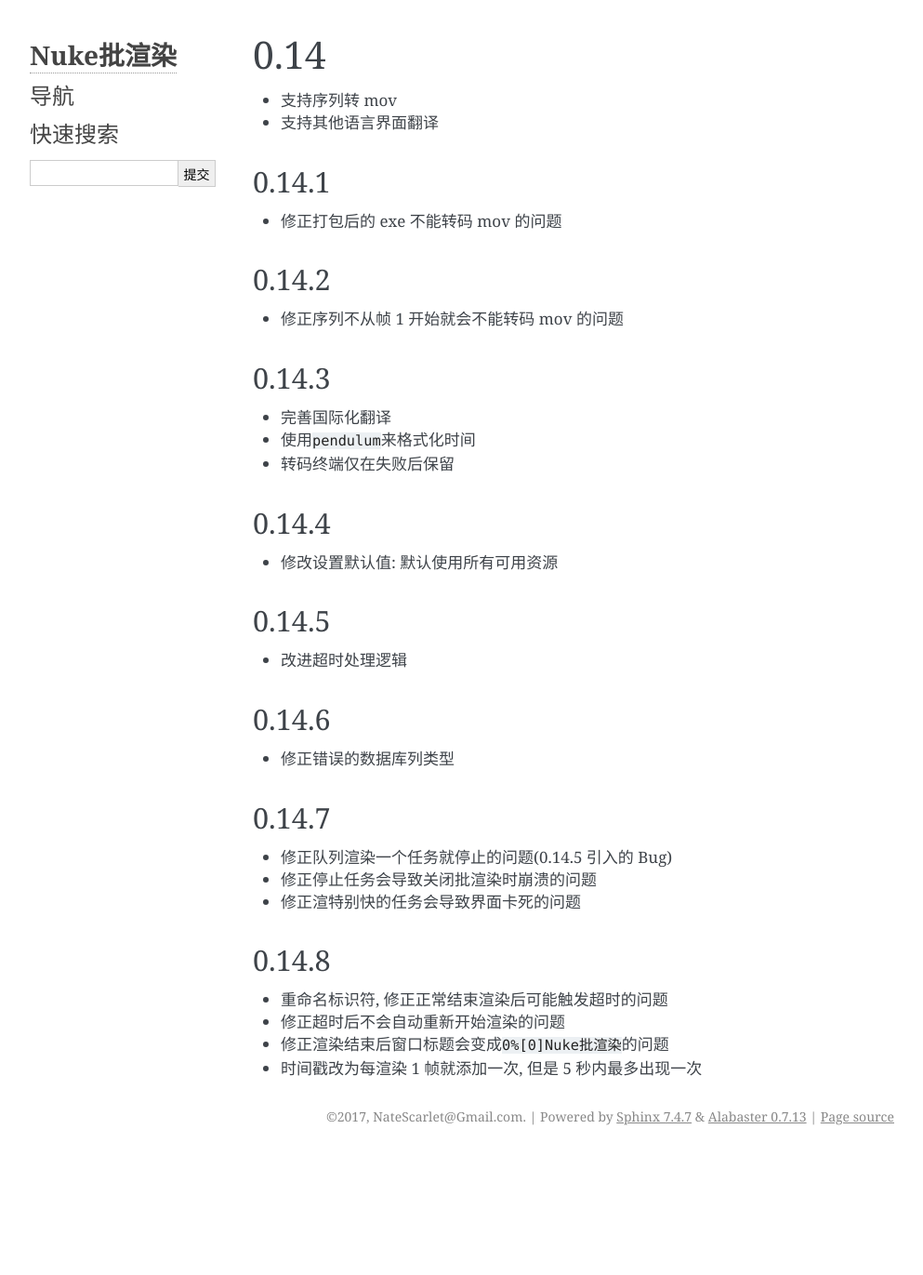
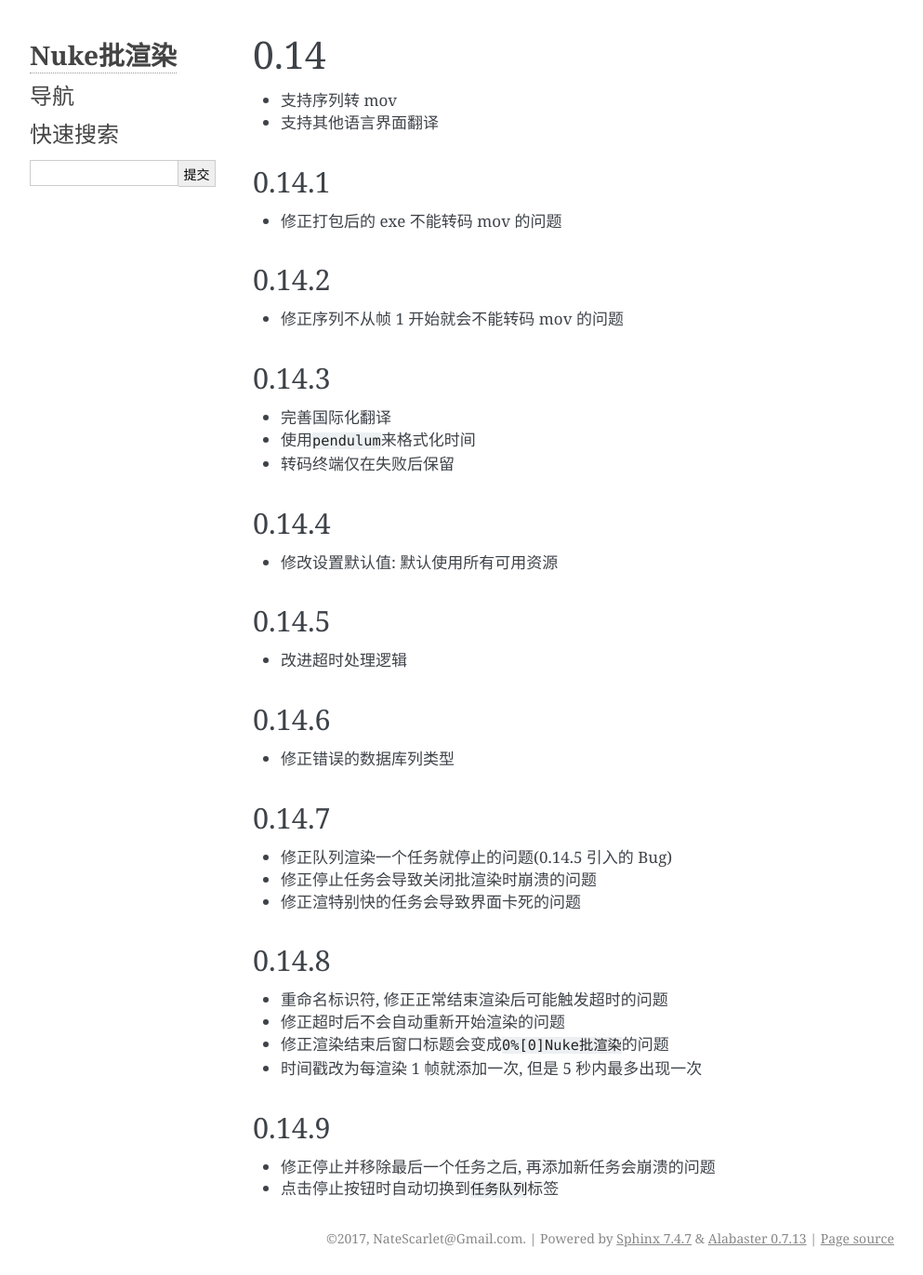
Before and after one commit to NateScarlet/NukeBatchRender, a Sphinx documentation site: the page built from Documentation/source/changelogs/004_0.14.md, in a window 1280 px wide. Shown: the whole page at 93% size, without its empty margins (148-1141 px from the left). Built offline with Sphinx 7.4.7, drawn with Linux system fonts in a browser that asks for light colours; before the commit the page ends 1240 px from its top, so only the background shows below that.

Commit message:
Bump version: 0.14.9

```diff
--- a/Documentation/source/changelogs/004_0.14.md
+++ b/Documentation/source/changelogs/004_0.14.md
@@ -42,3 +42,8 @@
 - 修正超时后不会自动重新开始渲染的问题
 - 修正渲染结束后窗口标题会变成`0%[0]Nuke批渲染`的问题
 - 时间戳改为每渲染 1 帧就添加一次, 但是 5 秒内最多出现一次
+
+## 0.14.9
+
+- 修正停止并移除最后一个任务之后, 再添加新任务会崩溃的问题
+- 点击停止按钮时自动切换到`任务队列`标签
--- a/lib/batchrender/__about__.py
+++ b/lib/batchrender/__about__.py
@@ -1,5 +1,5 @@
 # -*- coding=UTF-8 -*-
 """About info.  """
 
-__version__ = '0.14.8'
+__version__ = '0.14.9'
 __author__ = 'NateScarlet@Gmail.com'
```
